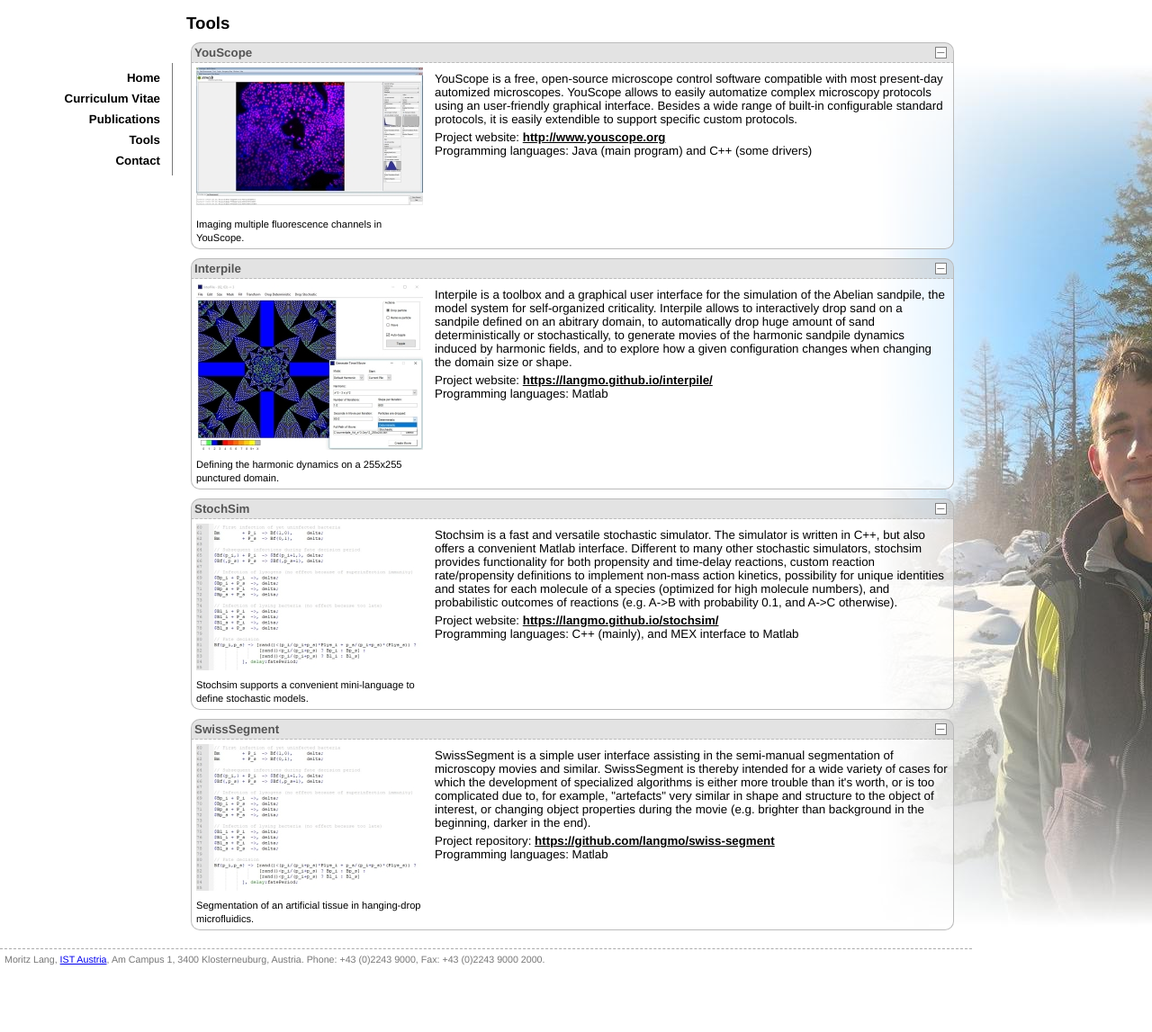
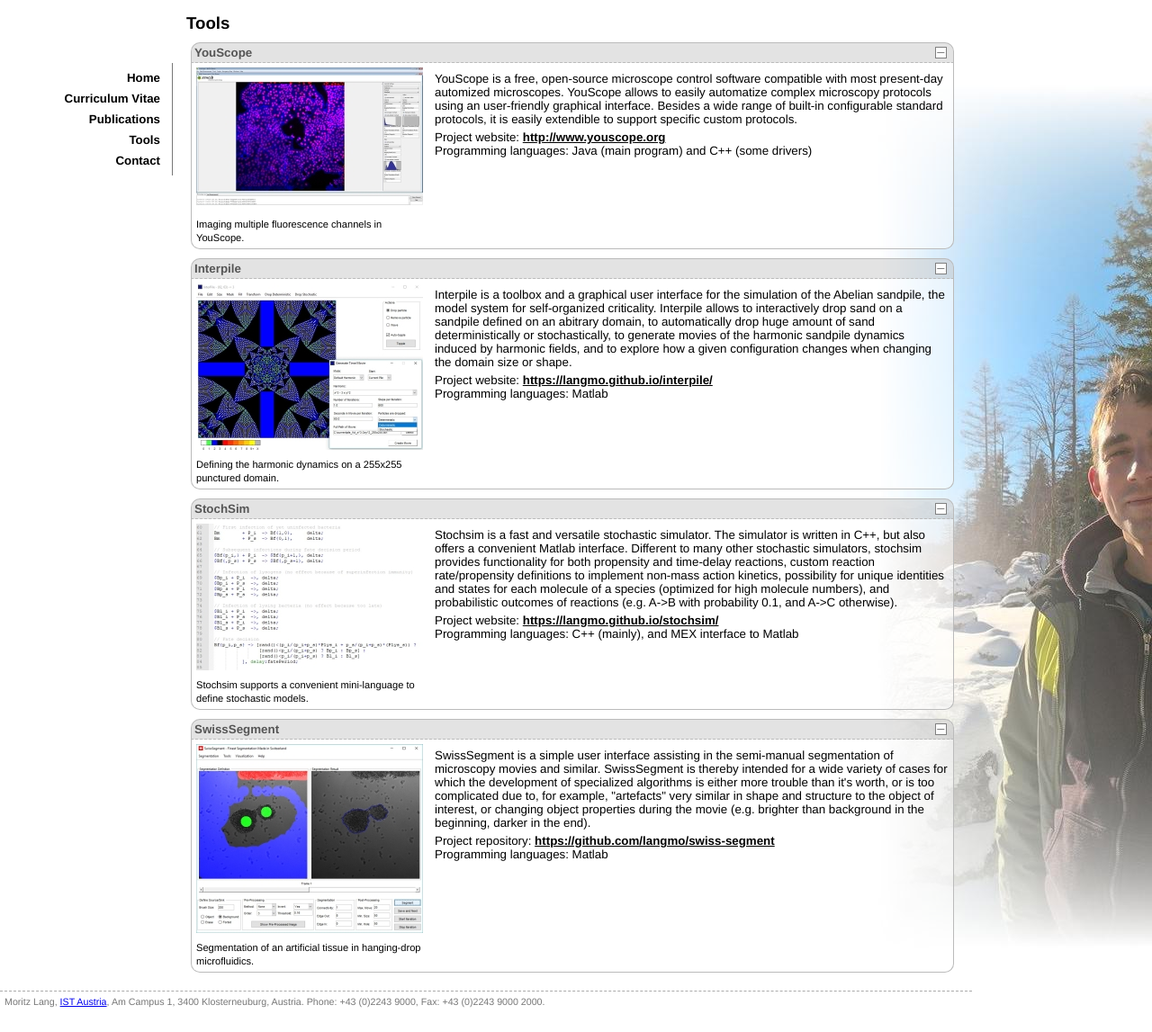
Before and after one commit to langmo/langmo.github.io, a Jekyll site: the page built from tools.html, in a window 1280 px wide. Shown: the whole page at 90% size. Built offline with Jekyll 4.4.1, drawn with Linux system fonts in a browser that asks for light colours; before the commit the page ends 1100 px from its top, so only the background shows below that.

Commit message:
Replacing typos and wrong references.

```diff
--- a/cv.html
+++ b/cv.html
@@ -78,9 +78,6 @@
 <h2>Publications</h2>
 <p>See <a href="publications.html">publication page</a>.
 <h2>Teaching and Supervision</h2>
-
-
-ISTScholar PhD program’s signature interdisciplinary course
 <div class="cvEntry">
 	<div class="cvTitle">Teaching assistant</div>
 	<div class="cvPlace">IST Austria</div>
--- a/tools.html
+++ b/tools.html
@@ -86,7 +86,7 @@
 	  </div>
 	  <div class="boxMain" id="swisssegment" style="display:block">
 		<div class="figure">
-			<a href="{{ site.github.url }}/img/stochsim_example_big.jpg" target="_blank"><img src="{{ site.github.url }}/img/stochsim_example.jpg" width="252" /></a>
+			<a href="{{ site.github.url }}/img/swiss_segment_big.jpg" target="_blank"><img src="{{ site.github.url }}/img/swiss_segment.jpg" width="252" /></a>
 			<p><small>
 				Segmentation of an artificial tissue in hanging-drop microfluidics.
 			</small></p>
```
